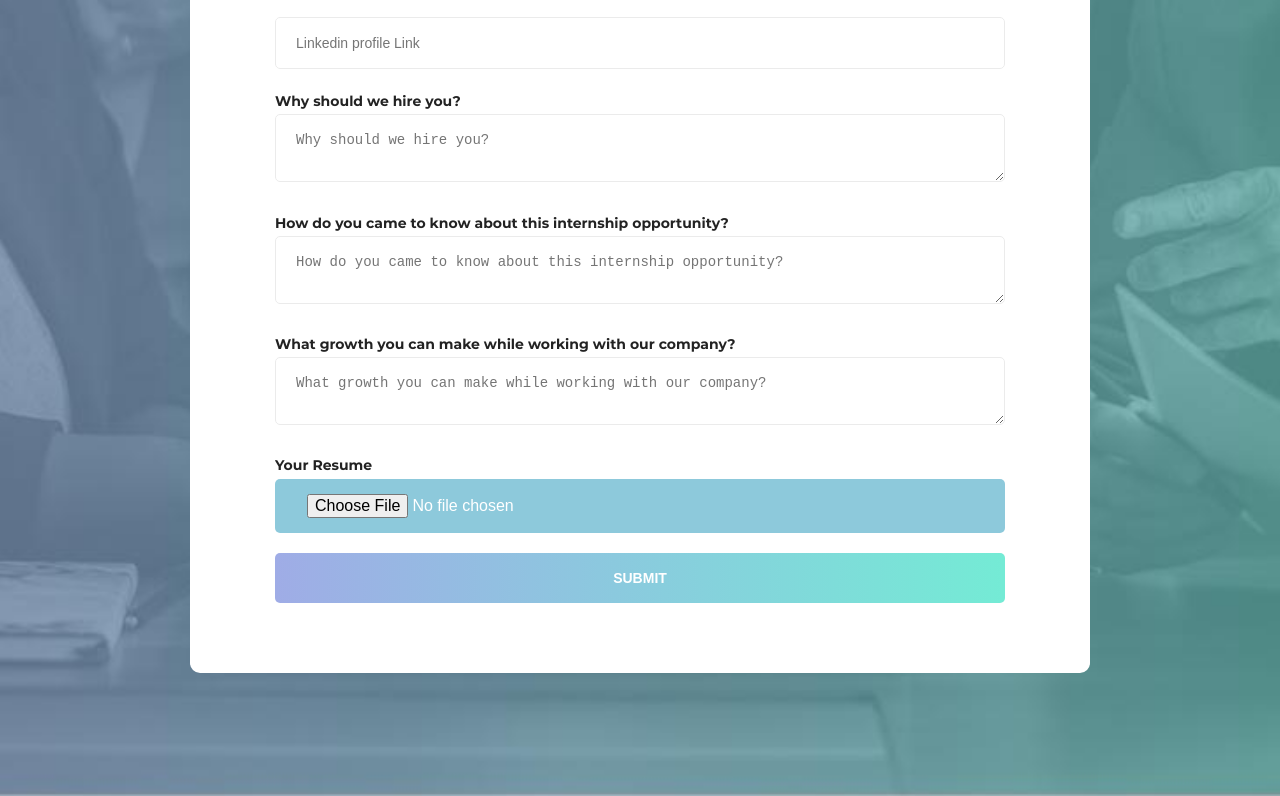
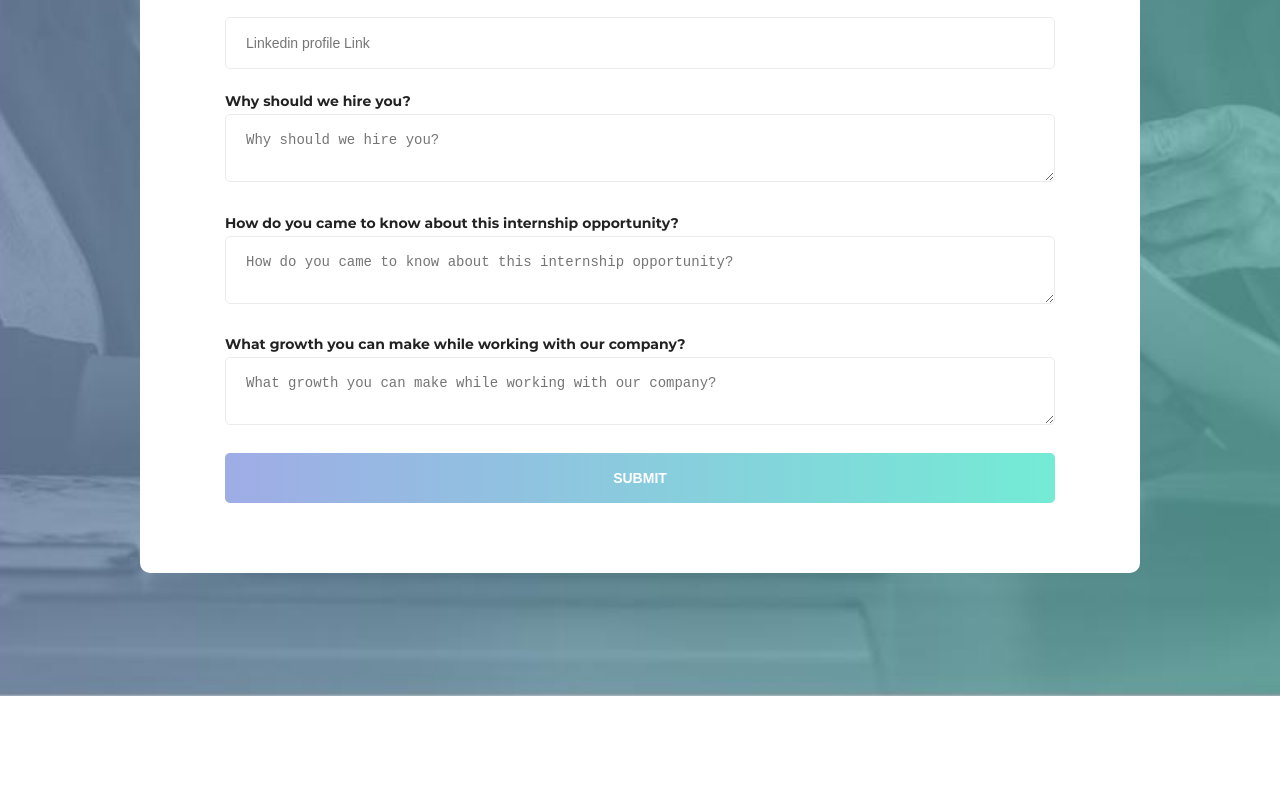
Before and after one commit to akhilsnair1047/spade-regis, a plain HTML site: page index.html in a window 1280 px wide. Shown: the part 860-1656 px from the top of the page. After the commit the page ends 1556 px from the top, so only its background shows below. Drawn offline with Linux system fonts and the light colour scheme.

Commit message:
resume removed

```diff
--- a/css/style.css
+++ b/css/style.css
@@ -148,7 +148,7 @@ body {
   padding: 115px 0; }
 
 .container {
-  width: 900px;
+  width: 1000px;
   position: relative;
   margin: 0 auto; }
 
--- a/index.html
+++ b/index.html
@@ -87,7 +87,7 @@
                             <textarea x="text" class="form-input-1" name="name" id="what" placeholder="What growth you can make while working with our company?"></textarea>
                         </div>
 
-                        <div class="form-group ">
+                        <!-- <div class="form-group ">
                             <label class="form-label"> <b>Your Resume </b>  </label>
                             <input type="file" class="form-input-1" style="background-color: #8dc9db; /* Green */
                             border: none;
@@ -97,7 +97,7 @@
                             text-decoration: none;
                             display: inline-block;
                             font-size: 16px;">
-                        </div>
+                        </div> -->
                         <div class="form-group">
                             <input type="submit" name="submit" id="submit" class="form-submit" value="Submit"/>
                         </div>
```
